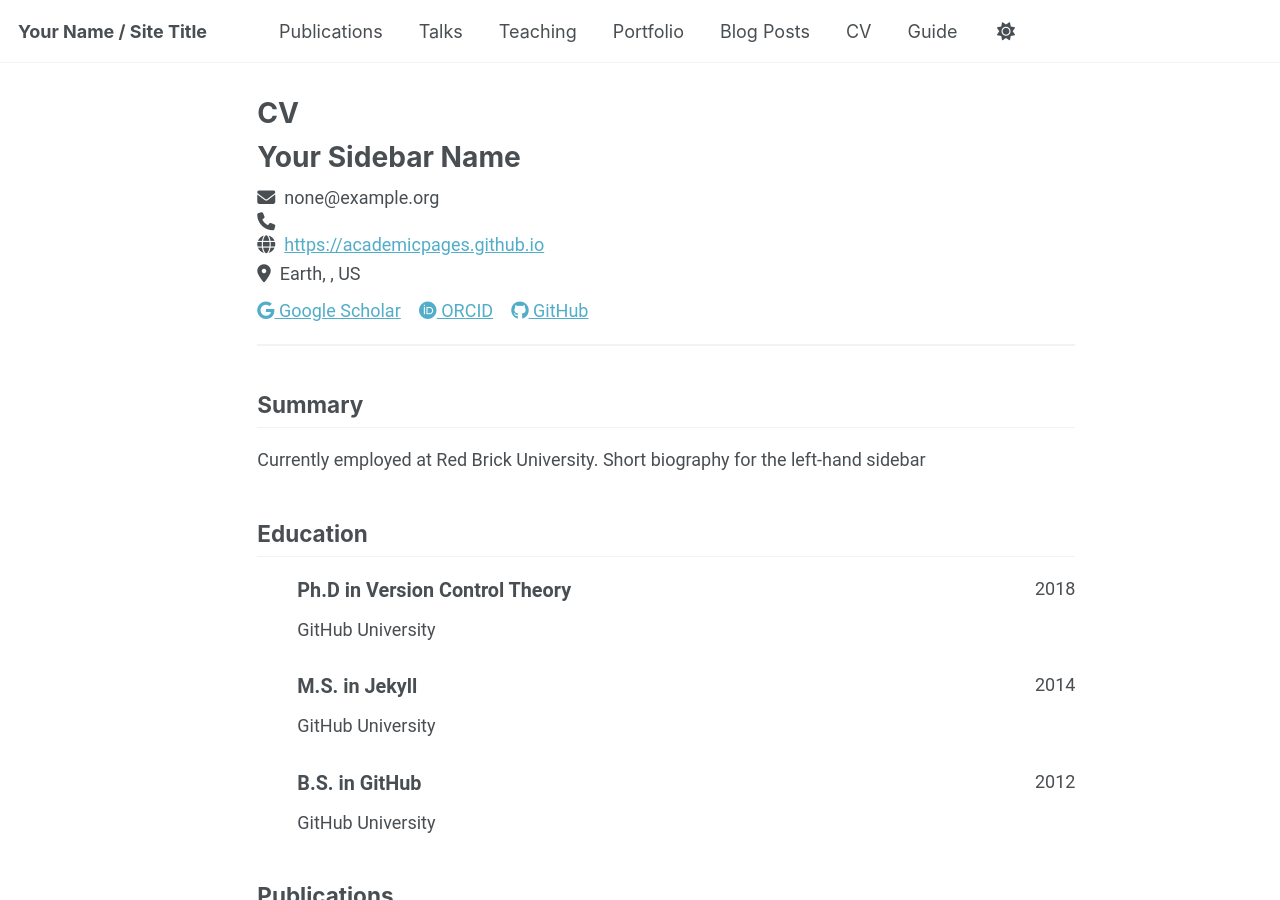
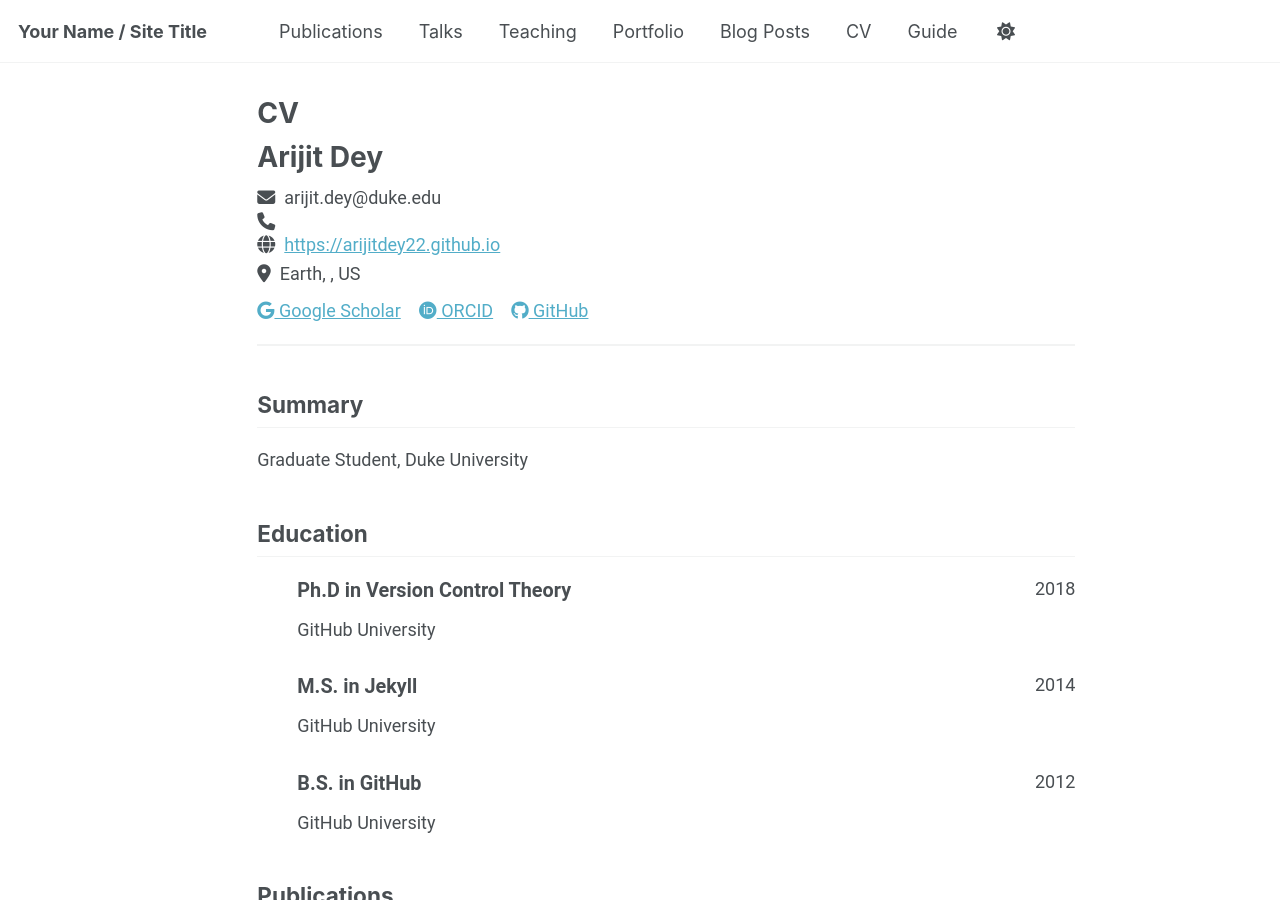
Before and after one commit to arijitdey22/arijitdey22.github.io, a Jekyll site: the page built from _pages/cv-json.md, in a window 1280 px wide and 900 px high. Built offline with Jekyll 4.4.1, drawn with Linux system fonts in a browser that asks for light colours; a script that is not in the unit is left out.

Commit message:
Update cv.json

```diff
--- a/_data/cv.json
+++ b/_data/cv.json
@@ -1,10 +1,10 @@
 {
   "basics": {
-    "name": "Your Sidebar Name",
-    "email": "none@example.org",
+    "name": "Arijit Dey",
+    "email": "arijit.dey@duke.edu",
     "phone": "",
-    "website": "https://academicpages.github.io",
-    "summary": "Currently employed at Red Brick University. Short biography for the left-hand sidebar",
+    "website": "https://arijitdey22.github.io",
+    "summary": "Graduate Student, Duke University",
     "location": {
       "address": "",
       "postalCode": "",
@@ -16,17 +16,17 @@
       {
         "network": "Google Scholar",
         "username": "",
-        "url": "https://scholar.google.com/citations?user=PS_CX0AAAAAJ"
+        "url": "https://scholar.google.com/citations?hl=en&user=PB2FQaAAAAAJ"
       },
       {
         "network": "ORCID",
         "username": "",
-        "url": "http://orcid.org/yourorcidurl"
+        "url": "https://orcid.org/my-orcid?orcid=0009-0006-6535-9622"
       },
       {
         "network": "GitHub",
-        "username": "academicpages",
-        "url": "https://github.com/academicpages"
+        "username": "arijitdey22",
+        "url": "https://github.com/arijitdey22"
       }
     ]
   },
```
